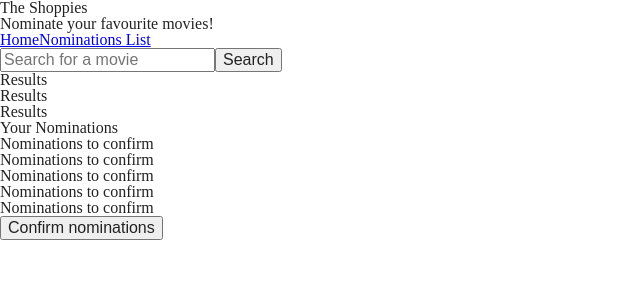
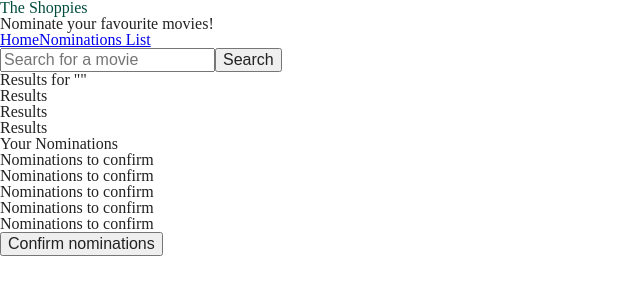
Before and after one commit to csmordido/theShoppies, a React (Create React App) app: page / in a window 1280 px wide. Shown: the top 300 px of the page, without its empty margins (0-640 px from the left). Built offline with nearby package versions, Linux system fonts and the light colour scheme; no server answers.

Commit message:
working api request

```diff
--- a/package.json
+++ b/package.json
@@ -6,6 +6,7 @@
     "@testing-library/jest-dom": "^4.2.4",
     "@testing-library/react": "^9.5.0",
     "@testing-library/user-event": "^7.2.1",
+    "axios": "^0.20.0",
     "react": "^16.13.1",
     "react-dom": "^16.13.1",
     "react-router-dom": "^5.2.0",
--- a/src/components/Header.jsx
+++ b/src/components/Header.jsx
@@ -1,9 +1,10 @@
 import React from 'react';
+import '../styles/header.css';
 
 const Header = () => {
   return (
     <header>
-      <h1>The Shoppies</h1>
+      <h1 className='pageTitle'>The Shoppies</h1>
       <p>Nominate your favourite movies!</p>
     </header>
   );
--- a/src/components/Results.jsx
+++ b/src/components/Results.jsx
@@ -1,10 +1,38 @@
-import React from 'react';
+import React, { useState, useEffect } from 'react';
 import SearchBar from './SearchBar';
+import axios from 'axios';
 
 const Results = () => {
+  const [term, setTerm] = useState('little women');
+  const [results, setResults] = useState([]);
+
+  useEffect(() => {
+   const getMovies = async () => {
+    try {
+      const response = axios.get(`http://www.omdbapi.com/?apikey=${process.env.REACT_APP_OMDB_KEY}`, {
+        params: {
+          s: term,
+          type: 'movie',
+          r: 'json',
+          page: 1
+        }
+      });
+
+      console.log(response);
+
+    } catch (error) {
+      console.log(error);
+
+    };
+   };
+
+   getMovies();
+  });
+
   return (
     <>
       <SearchBar />
+      <h2>Results for ""</h2>
       <ul>
         <li>Results</li>
         <li>Results</li>
--- a/src/index.css
+++ b/src/index.css
@@ -5,3 +5,9 @@ a,abbr,acronym,address,applet,article,aside,audio,b,big,blockquote,body,canvas,c
 .visuallyHidden:not(:focus):not(:active) { position: absolute; width: 1px; height: 1px; margin: -1px;border: 0;padding: 0;white-space: nowrap;clip-path: inset(100%);clip: rect(00 0 0);overflow: hidden;}
 
 img {display: block; width: 100%;}
+
+/* green #004c3f */
+
+:root {
+  --color-green: #004c3f;
+}
--- /dev/null
+++ b/src/styles/header.css
@@ -0,0 +1,3 @@
+.pageTitle {
+  color: var(--color-green);
+}
```
Also changed, not shown: 1 other file (tests, documents, lock files or other folders).
